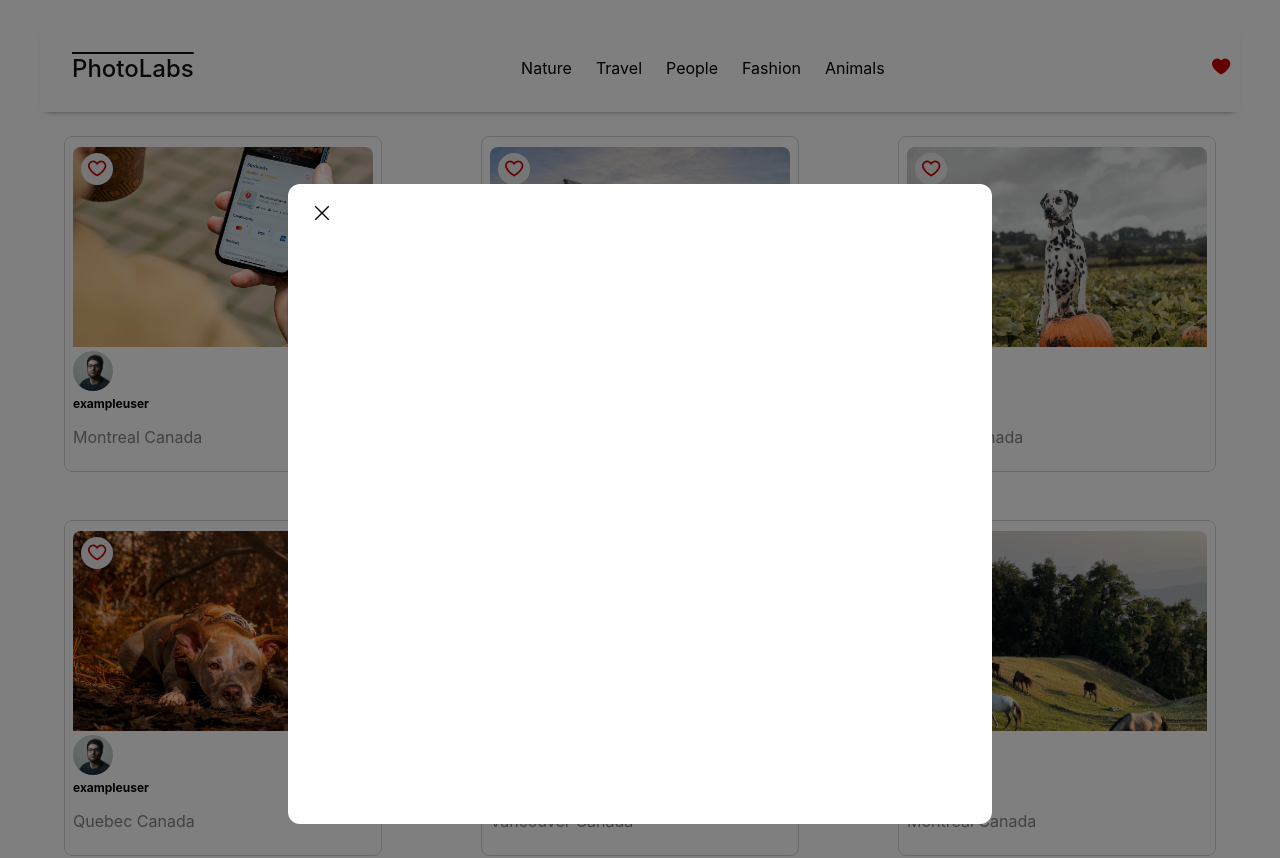
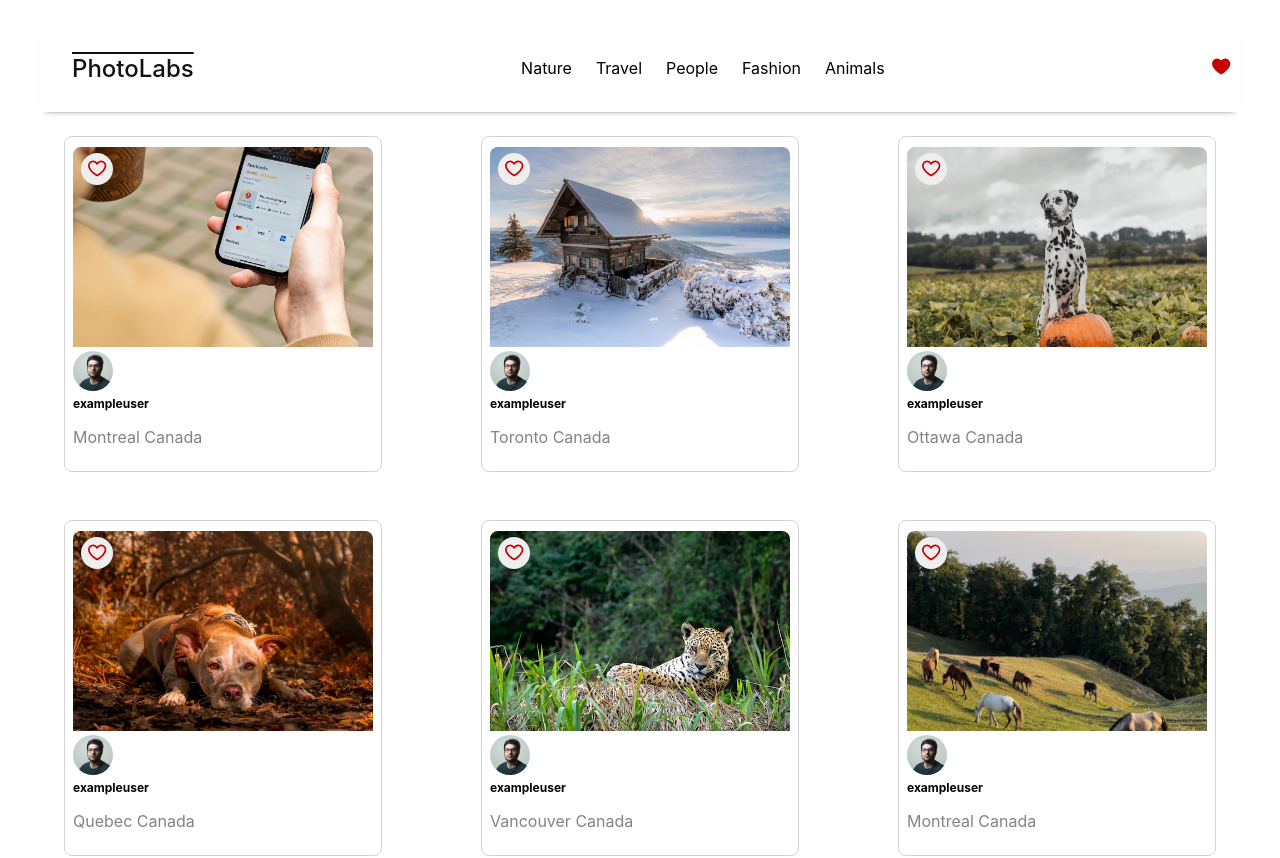
Before and after one commit to NicholasTheisen/PhotoLabsMain, a React (Create React App) app in the folder frontend/: page / in a window 1280 px wide. Shown: the top 858 px of the page. Built offline with nearby package versions, Linux system fonts and the light colour scheme; the HTML template or start-up script is replaced by a standard one.

Commit message:
added close button

```diff
--- a/frontend/src/App.jsx
+++ b/frontend/src/App.jsx
@@ -2,7 +2,7 @@
 
 import './App.scss';
 import HomeRoute from './routes/HomeRoute';
-import PhotoDetailsModal from 'routes/PhotoDetailsModal';
+import PhotoDetailsModal from './routes/PhotoDetailsModal';
 import photos from "../src/mocks/photos";
 import topics from "../src/mocks/topics.js";
 
@@ -11,6 +11,7 @@
 
   const [photoIDs, setPhotoIDs] = useState([]);
   let isFavPhotoExist = false;
+  const [showModel, setShowModel] = useState(false);
 
   const updateFavouritedPhotoIDs = (id, action) => {
     if (!action) {
@@ -35,8 +36,9 @@
         photos={photos}
         updateFavouritedPhotoIDs={updateFavouritedPhotoIDs}
         isFavPhotoExist={isFavPhotoExist}
+        setShowModel={setShowModel}
       />
-      <PhotoDetailsModal />
+      {showModel && < PhotoDetailsModal setShowModel={setShowModel} />}
     </div >
   );
 };
--- a/frontend/src/components/PhotoList.jsx
+++ b/frontend/src/components/PhotoList.jsx
@@ -5,13 +5,15 @@
 
 const PhotoList = (props) => {
 
-  const { photos, updateFavouritedPhotoIDs } = props;
+  const { photos, updateFavouritedPhotoIDs, setShowModel } = props;
 
   const photoListItemArray = photos.map((item) =>
     <li key={item.id}>
       <PhotoListItem
         item={item}
         updateFavouritedPhotoIDs={updateFavouritedPhotoIDs}
+        // photoClick={photoClick}
+        setShowModel={setShowModel}
       />
     </li>
   );
--- a/frontend/src/components/PhotoListItem.jsx
+++ b/frontend/src/components/PhotoListItem.jsx
@@ -5,11 +5,11 @@
 
 const PhotoListItem = (props) => {
 
-  const { item, updateFavouritedPhotoIDs } = props;
+  const { item, updateFavouritedPhotoIDs, setShowModel } = props;
 
   const [selected, setSelected] = useState(false);
 
-  const click = () => {
+  const clickOnIcon = () => {
     if (selected) {
       setSelected(false);
       updateFavouritedPhotoIDs(item.id, selected);
@@ -22,10 +22,10 @@
   return (
     <div className="photo-list__item">
       <PhotoFavButton
-        clickOnIcon={click}
+        clickOnIcon={clickOnIcon}
         selected={selected}
       />
-      <img className="photo-list__image" src={item.urls.regular} alt="image" />
+      <img className="photo-list__image" onClick={() => setShowModel(true)} src={item.urls.regular} alt="image" />
       <div className="photo-list__user-details">
         <img className="photo-list__user-profile" src={item.user.profile} alt="" />
         <div>
--- a/frontend/src/routes/HomeRoute.jsx
+++ b/frontend/src/routes/HomeRoute.jsx
@@ -5,7 +5,7 @@
 import TopNavigationBar from '../components/TopNavigationBar';
 
 const HomeRoute = (props) => {
-  const { topics, photos, updateFavouritedPhotoIDs, isFavPhotoExist } = props;
+  const { topics, photos, updateFavouritedPhotoIDs, isFavPhotoExist, setShowModel } = props;
 
   return (
     <div className="home-route">
@@ -17,6 +17,7 @@
         <PhotoList
           photos={photos}
           updateFavouritedPhotoIDs={updateFavouritedPhotoIDs}
+          setShowModel={setShowModel}
         />
       </div>
     </div>
--- a/frontend/src/routes/PhotoDetailsModal.jsx
+++ b/frontend/src/routes/PhotoDetailsModal.jsx
@@ -3,11 +3,13 @@
 import '../styles/PhotoDetailsModal.scss';
 import closeSymbol from '../assets/closeSymbol.svg';
 
-const PhotoDetailsModal = () => {
+const PhotoDetailsModal = (props) => {
+
+  const { setShowModel } = props;
   return (
     <div className="photo-details-modal">
       <button className="photo-details-modal__close-button">
-        <img src={closeSymbol} alt="close symbol" />
+        <img src={closeSymbol} onClick={() => setShowModel(false)} alt="close symbol" />
       </button>
     </div>
   );
```
